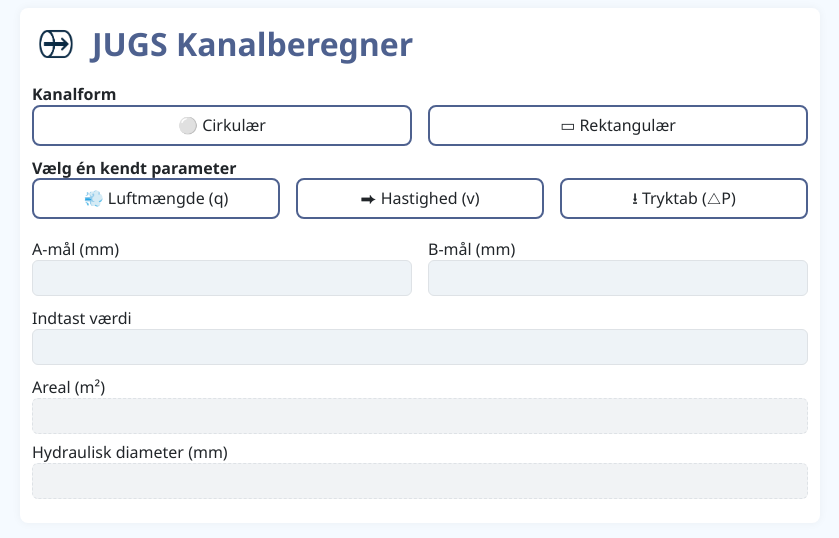
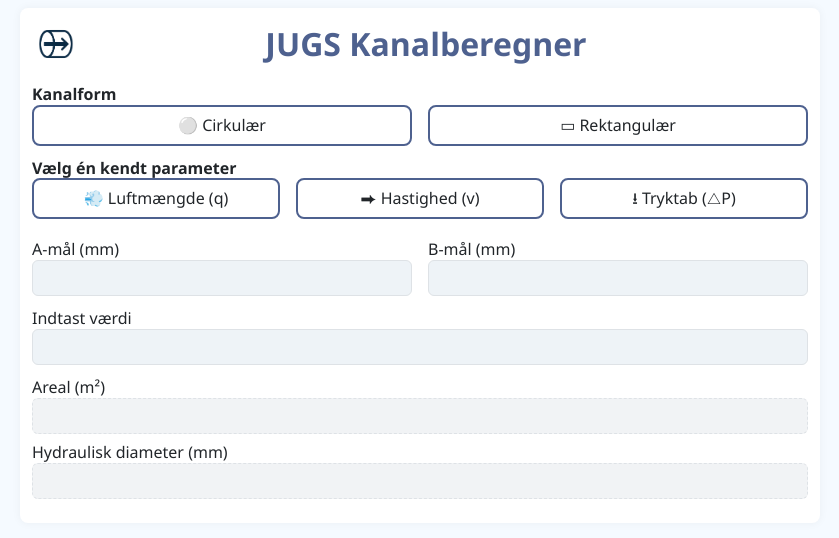
Before and after one commit to JuliusSaadbye/Kanalberegner, a plain HTML site: page index.html in a window 1280 px wide. Shown: the whole page, without its empty margins (220-1059 px from the left). Drawn offline with Linux system fonts and the light colour scheme.

```diff
--- a/index.html
+++ b/index.html
@@ -41,6 +41,11 @@
     .header img {
       width: 48px;
       height: auto;
+    }
+    .header h1 {
+      flex: 1;
+      text-align: center;
+      margin-right: 48px;
     }
     h1 {
         color: var(--primary);
```
